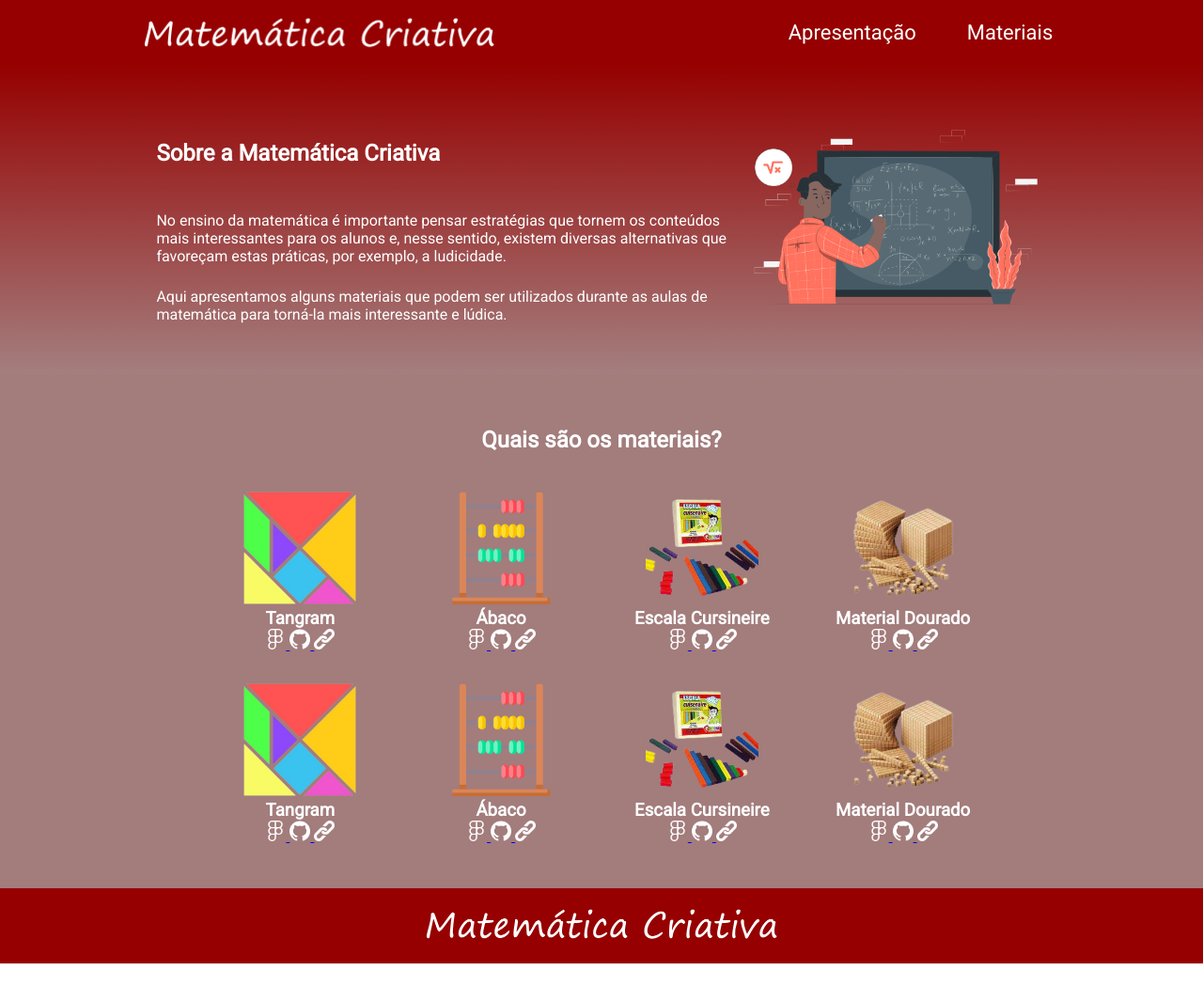
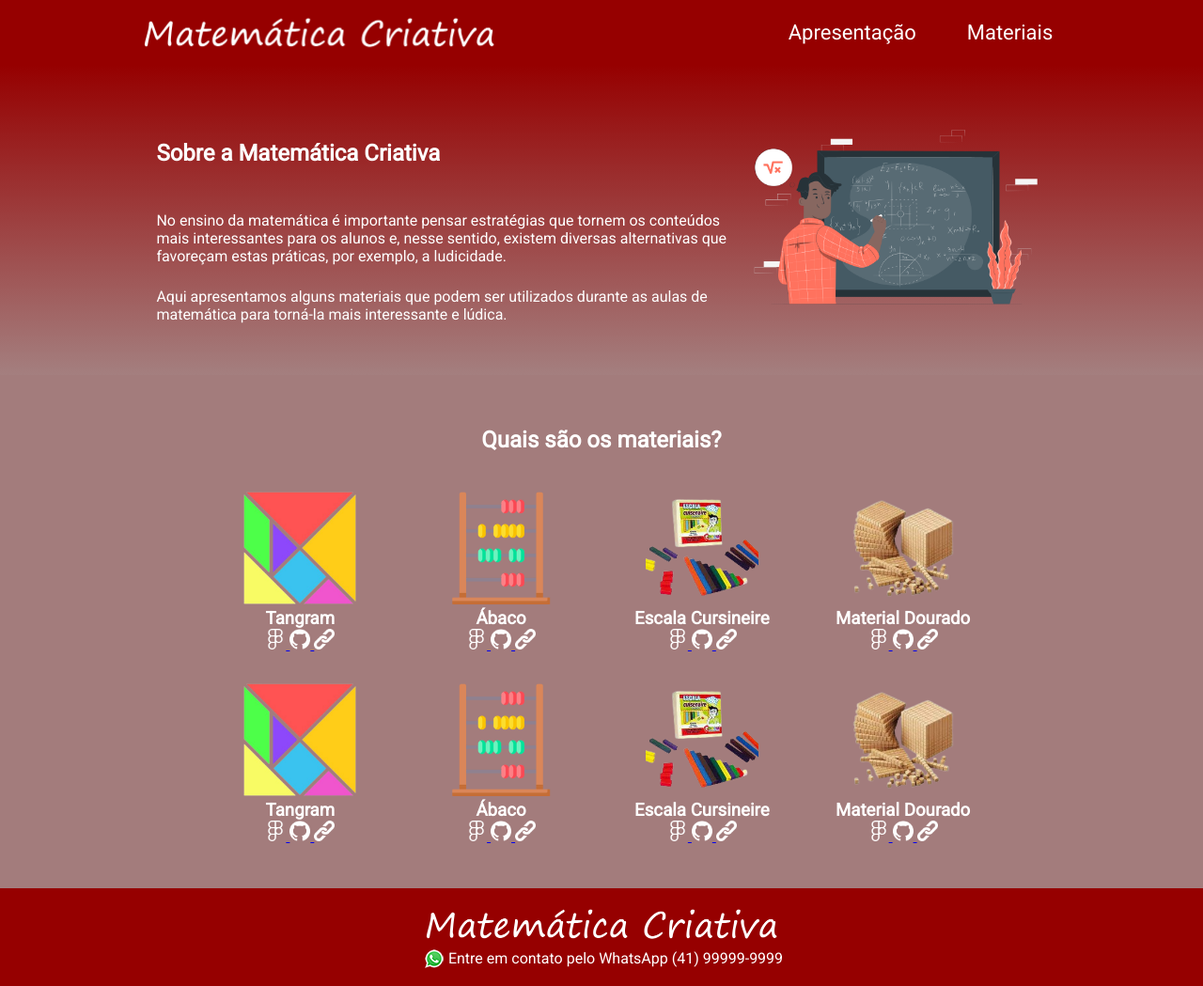
Before and after one commit to isabela-farias-batista/formadores, a plain HTML site: page index.html in a window 1280 px wide. Shown: the whole page at 94% size. Before the commit the page ends 1025 px from the top, so only its background shows below. Drawn offline with Linux system fonts and the light colour scheme.

Commit message:
Add files via upload

```diff
--- a/index.html
+++ b/index.html
@@ -147,6 +147,12 @@
     </section>
     <footer>
         <img class="cabecalho-imagem" src="logo.png" alt="Matemática Criativa">
+        <div class="rodape-whatsapp">
+            <a href="#">
+                <img class="imagem-rodape" src="rodape.png" alt="Imagem WhatsApp">
+            </a>
+            <p>Entre em contato pelo WhatsApp (41) 99999-9999</p>
+        </div>
     </footer>
 </body>
 
--- a/style.css
+++ b/style.css
@@ -92,3 +92,13 @@ footer{
     padding: 15px 0;
     text-align: center;
 }
+
+.rodape-whatsapp{
+    color: white;
+    display: flex;
+    justify-content: center;
+}
+
+.imagem-rodape{
+    padding: 0 5px;
+}
```
Also changed, not shown: rodape.png (added).
